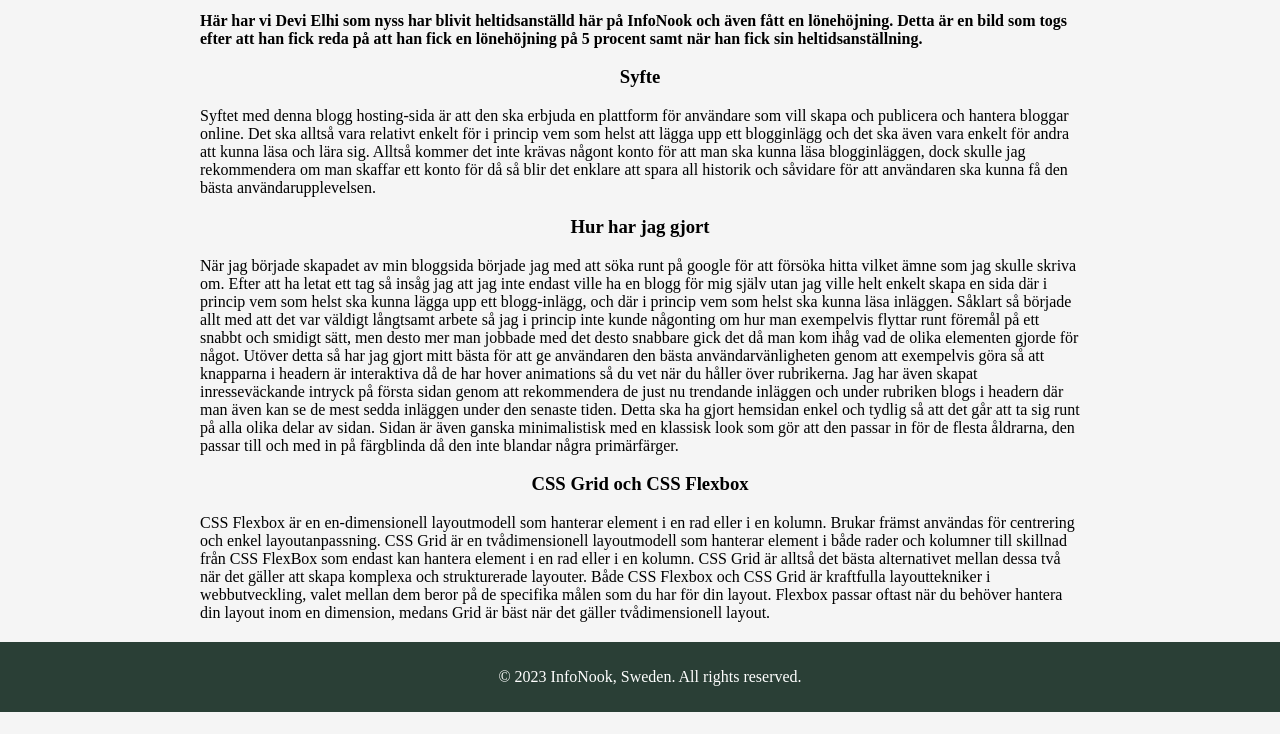
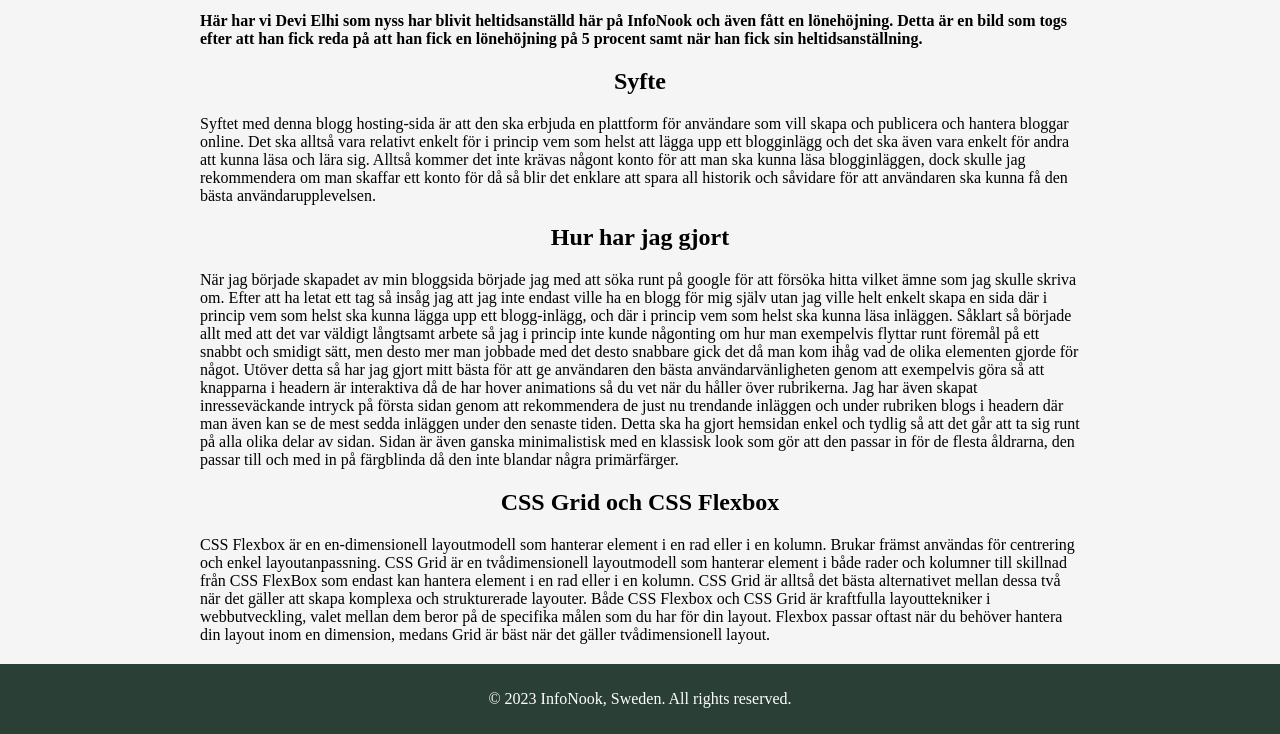
Before and after one commit to Simonlinner/Blog-post, a plain HTML site: page aboutus.html in a window 1280 px wide. Shown: the part 450-1184 px from the top of the page. Before the commit the page ends 1162 px from the top, so only its background shows below. Drawn offline with Linux system fonts and the light colour scheme.

Commit message:
fixat footern

```diff
--- a/aboutus.html
+++ b/aboutus.html
@@ -41,9 +41,9 @@
             Detta är en bild som togs efter att han fick reda på att han fick en lönehöjning på 5 procent samt när han fick sin heltidsanställning.
         </h4>
 
-        <h3 class="subheading">
+        <h2 class="subheading">
             Syfte
-        </h3>
+        </h2>
 
         <p class="noMargin">
             Syftet med denna blogg hosting-sida är att den ska erbjuda en plattform för
@@ -53,9 +53,9 @@
             dock skulle jag rekommendera om man skaffar ett konto för då så blir det enklare att spara all historik och såvidare för att användaren ska kunna få den bästa användarupplevelsen.
         </p>
 
-        <h3 class="subheading">
+        <h2 class="subheading">
             Hur har jag gjort
-        </h3>
+        </h2>
 
         <p class="noMargin">
             När jag började skapadet av min bloggsida började jag med att söka runt på google för att försöka hitta vilket ämne som jag skulle skriva om.
@@ -67,9 +67,9 @@
             Detta ska ha gjort hemsidan enkel och tydlig så att det går att ta sig runt på alla olika delar av sidan. Sidan är även ganska minimalistisk med en klassisk look som gör att den passar in för de flesta åldrarna, den passar till och med in på färgblinda då den inte blandar några primärfärger.
         </p>
 
-        <h3 class="subheading">
+        <h2 class="subheading">
             CSS Grid och CSS Flexbox
-        </h3>
+        </h2>
 
         <p class="noMargin">
             CSS Flexbox är en en-dimensionell layoutmodell som hanterar element i en rad eller i en kolumn. Brukar främst användas för centrering och enkel layoutanpassning. CSS Grid är en tvådimensionell layoutmodell som hanterar element i både rader och kolumner till skillnad från CSS FlexBox som endast kan hantera element i en rad eller i en kolumn.
--- a/style.css
+++ b/style.css
@@ -64,6 +64,7 @@ body
 {
     max-width: 100%;
     max-height: 100%;
+    height: auto;
 }
 
 .row
@@ -81,6 +82,6 @@ footer
     text-align: center;
     padding: 10px;
     bottom: 0px;
-    width: 100%;
+    width: 80,47px;
     margin-top: 20px;
 }
```
